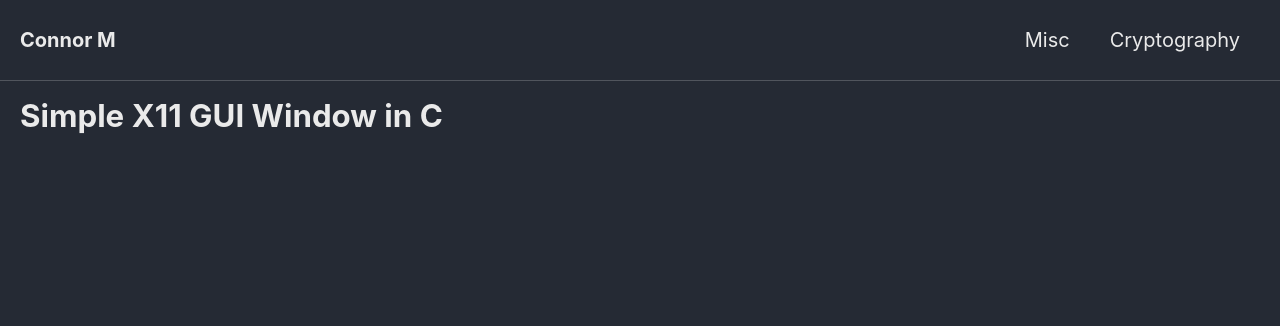
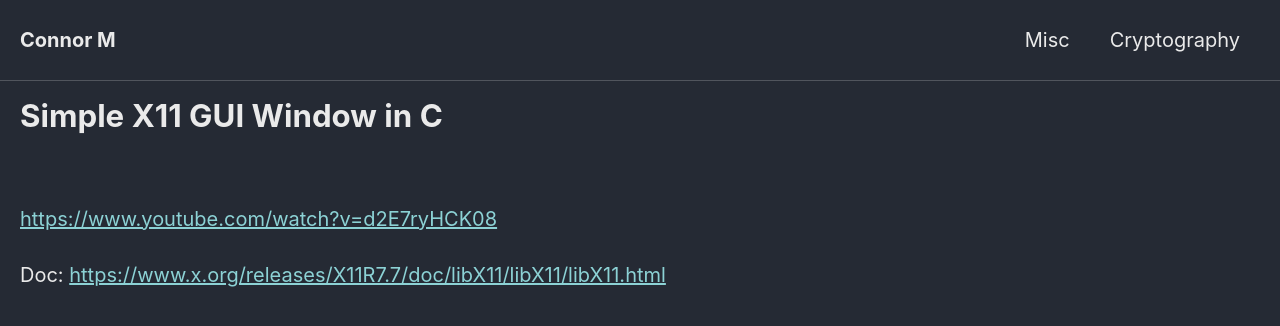
Before and after one commit to Connor-McCartney/Connor-McCartney.github.io, a Jekyll site: the page built from _pages/misc/xguic.md, in a window 1280 px wide. Shown: the top 326 px of the page. Built offline with Jekyll 4.4.1, drawn with Linux system fonts in a browser that asks for light colours; cached includes are drawn as plain includes.

Commit message:
Update xguic.md

```diff
--- a/_pages/misc/xguic.md
+++ b/_pages/misc/xguic.md
@@ -4,3 +4,10 @@ title: Simple X11 GUI Window in C
 ---
 
 <br>
+
+
+<https://www.youtube.com/watch?v=d2E7ryHCK08>
+
+Doc: <https://www.x.org/releases/X11R7.7/doc/libX11/libX11/libX11.html>
+
+<br>
```
